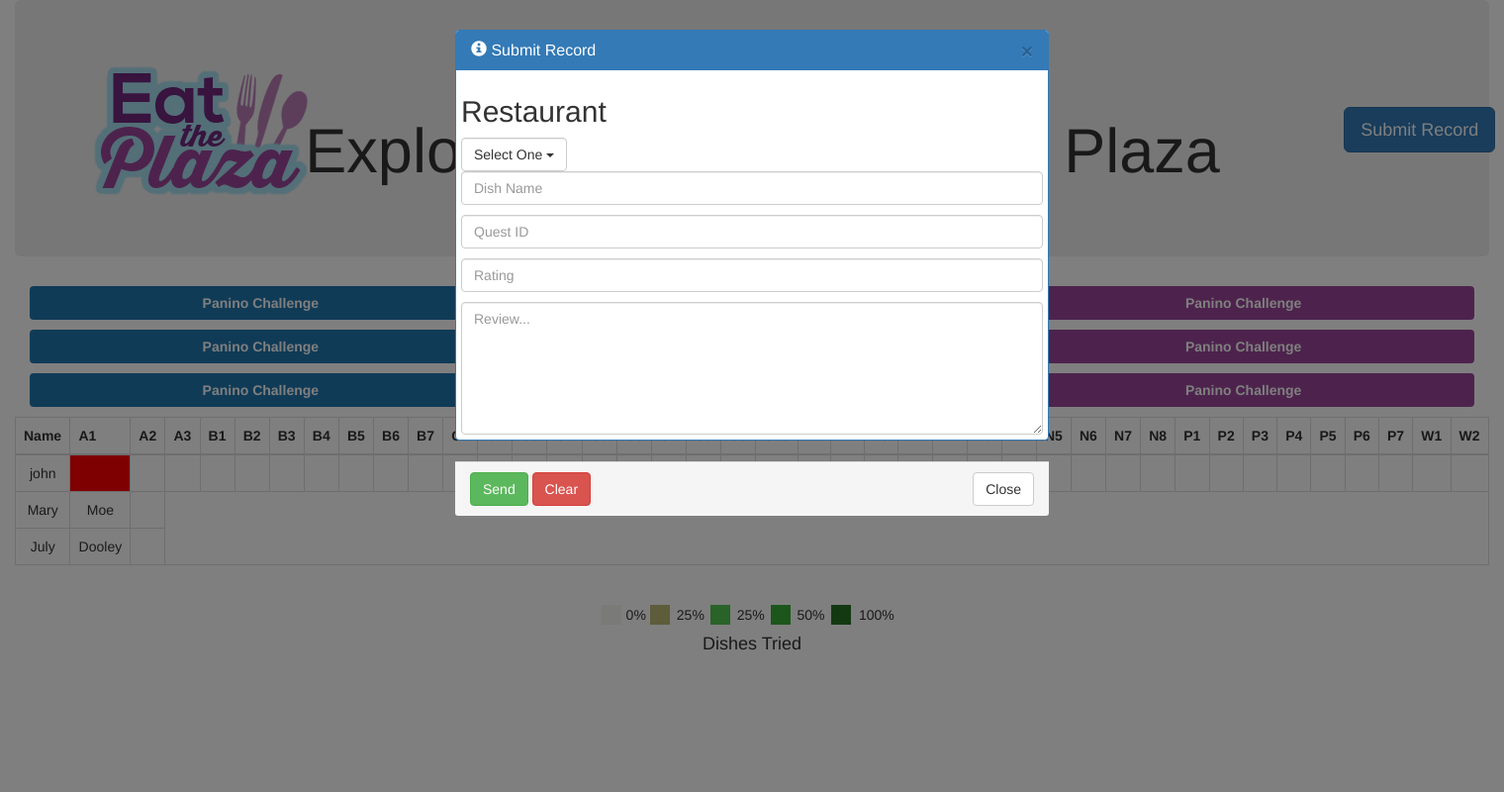
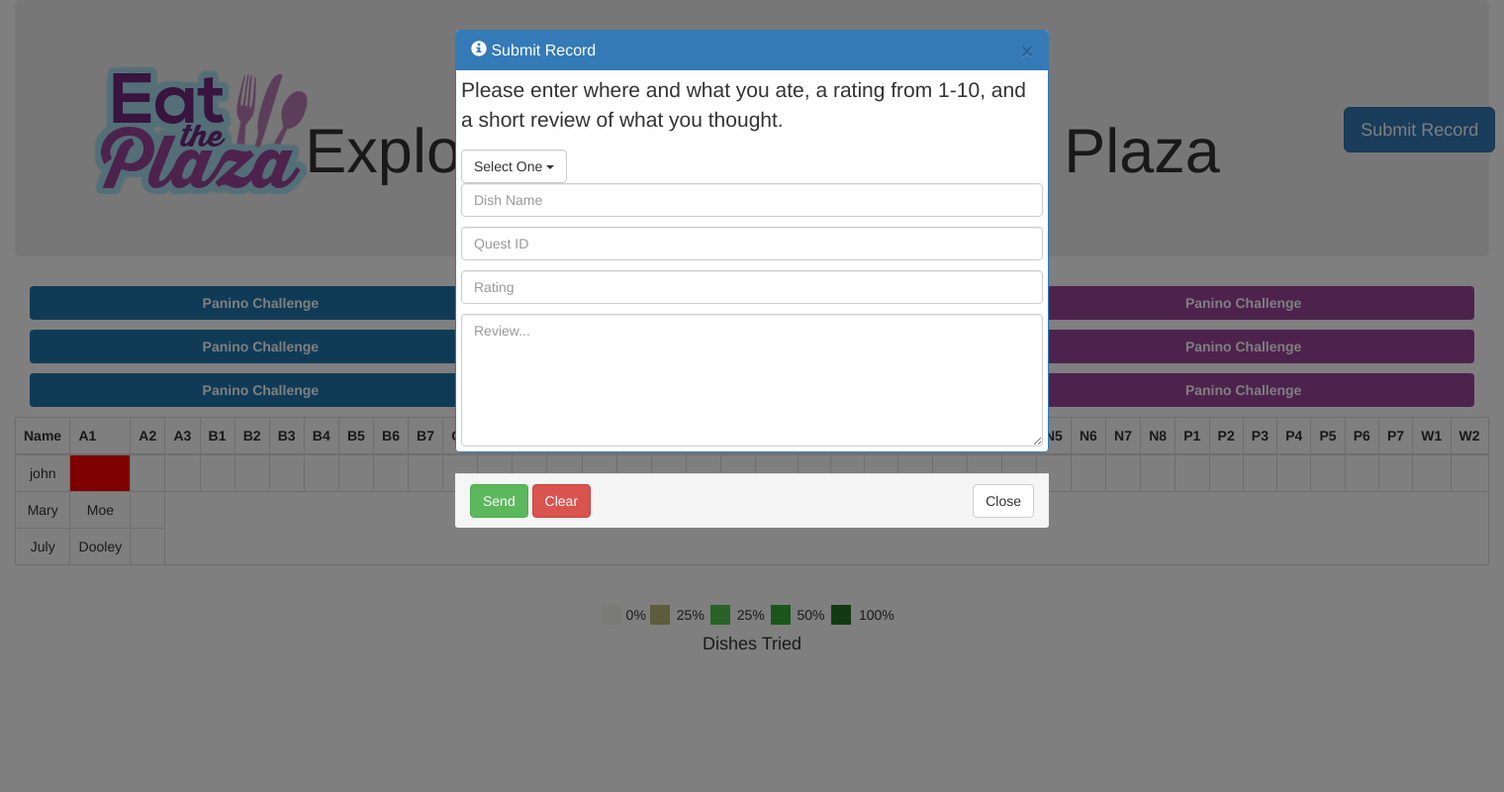
Before and after one commit to mattpk/uwplaza, a PHP site: page / in a window 1520 px wide, after a click on "Submit Record". Shown: the whole page at 99% size. Run offline with PHP 8.4, Linux system fonts and the light colour scheme; data that the repository does not hold is empty.

Commit message:
gonna do it

```diff
--- a/index.php
+++ b/index.php
@@ -42,7 +42,7 @@
                     <div class="modal-body" style="padding: 5px;">
                     	<div class="row">
                     		<div class="col-lg-12 col-md-12 col-sm-12">
-                                <h2>Restaurant</h2>
+                                <p>Please enter where and what you ate, a rating from 1-10, and a short review of what you thought.</p>
                                 <div class="btn-group btn-input clearfix">
     						      <button type="button" class="btn btn-default dropdown-toggle form-control" data-toggle="dropdown">
     						          <span data-bind="label">Select One</span> <span class="caret"></span>
--- a/js/main.js
+++ b/js/main.js
@@ -43,12 +43,11 @@ $(document).ready(function() {
 	submitButton.addEventListener("click", function(event) {
 		event.preventDefault();
 		console.log("submit clicked");
-		var dishName = document.getElementById("dish-field").getAttribute("value");
-		var questName = document.getElementById("questid-field").getAttribute("value");
-		var ratingT = document.getElementById("rating-field").getAttribute("value");
-		var reviewT = document.getElementById("review-field").getAttribute("value");
-		restaurantName = $(".btn.btn-default.dropdown-toggle.form-control").text();
-		alert(restaurantName + " " + dishName + " " + questName + " " + ratingT + " " + reviewT);
+		var dishName = document.getElementById("dish-field").getAttribute("value").trim();
+		var questName = document.getElementById("questid-field").getAttribute("value").trim();
+		var ratingT = document.getElementById("rating-field").getAttribute("value").trim();
+		var reviewT = document.getElementById("review-field").getAttribute("value").trim();
+		restaurantName = $(".btn.btn-default.dropdown-toggle.form-control").text().trim();
 		console.log(restaurantName + " " + dishName + " " + questName + " " + ratingT + " " + reviewT);
 		//$.post("ajaxReq.php", {req: "add", user: quest, restaurant: restaurantName, dish: dishName, rating: ratingT, review: reviewT});
 	});
```
